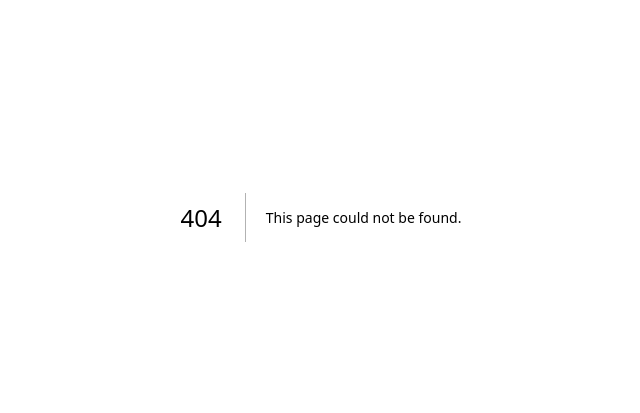
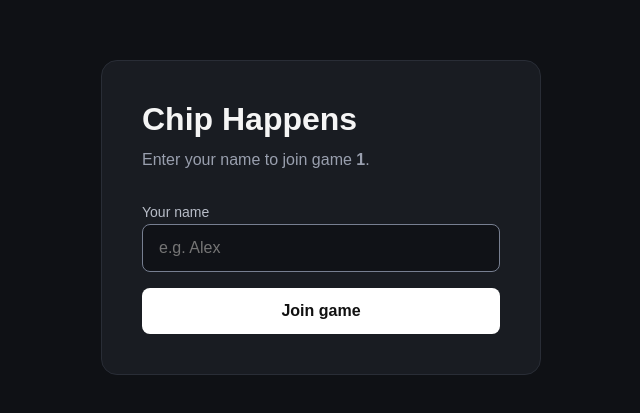
Before and after one commit to I-had-a-bad-idea/Chip-Happens, a Next.js app: page /join/1 in a window 1280 px wide. Before the commit this address had no page. Shown: the part 183-596 px from the top of the page, without its empty margins (319-959 px from the left). Built offline with nearby package versions, Linux system fonts and the light colour scheme; no server answers.

Commit message:
Add a join page, that asks for name, then joins directly into the game
Closes https://github.com/I-had-a-bad-idea/Work/issues/132

```diff
--- /dev/null
+++ b/app/join/[code]/page.tsx
@@ -0,0 +1,98 @@
+"use client";
+
+import { use, useState } from "react";
+import { useRouter } from "next/navigation";
+import { supabase } from "@/lib/supabase";
+
+export default function JoinPage({params,}: {params: Promise<{ code: string }>;}) {
+  const router = useRouter();
+
+  const { code } = use(params);
+
+  const [name, setName] = useState("");
+  const [loading, setLoading] = useState(false);
+  const [error, setError] = useState("");
+
+  async function joinGame() {
+    // Ensure all data exists
+
+    if (!name.trim()) {
+      setError("Enter your name first.");
+      return;
+    }
+
+    if (!code.trim()) {
+      setError("Enter a game code.");
+      return;
+    }
+
+    setLoading(true);
+    setError("");
+
+    // Get the game
+    const { data: game, error: gameError } = await supabase
+      .from("games")
+      .select("id, buy_in")
+      .eq("code", code)
+      .single();
+
+    if (gameError || !game) {
+      setError("Game not found.");
+      setLoading(false);
+      return;
+    }
+
+    // Give the joining player the game's buy-in
+    const { data: player, error: playerError } = await supabase
+      .from("players")
+      .insert({
+        game_id: game.id,
+        name: name.trim(),
+        chips: game.buy_in,
+      })
+      .select()
+      .single();
+
+    if (playerError || !player) {
+      setError(playerError?.message ?? "Could not join game.");
+      setLoading(false);
+      return;
+    }
+
+    localStorage.setItem(`poker-player-${code}`, player.id);
+
+    // Switch to game
+    router.push(`/game/${code}`);
+  }
+
+  return (
+    <main className="home">
+      <div className="home-card">
+
+        <h1>Chip Happens</h1>
+        <p className="subtitle">Enter your name to join game <strong>{code}</strong>.</p>
+
+        <label>Your name</label>
+
+        <input
+          value={name}
+          onChange={(e) => setName(e.target.value)}
+          placeholder="e.g. Alex"
+          maxLength={20}
+          autoFocus
+          onKeyDown={(e) => {
+            if (e.key === "Enter") joinGame();
+        }}
+        />
+
+        <button
+        className="primary-button"
+        onClick={joinGame}
+        disabled={loading}
+        >
+        {loading ? "Joining..." : "Join game"}
+        </button>
+      </div>
+    </main>
+  );
+}
```
